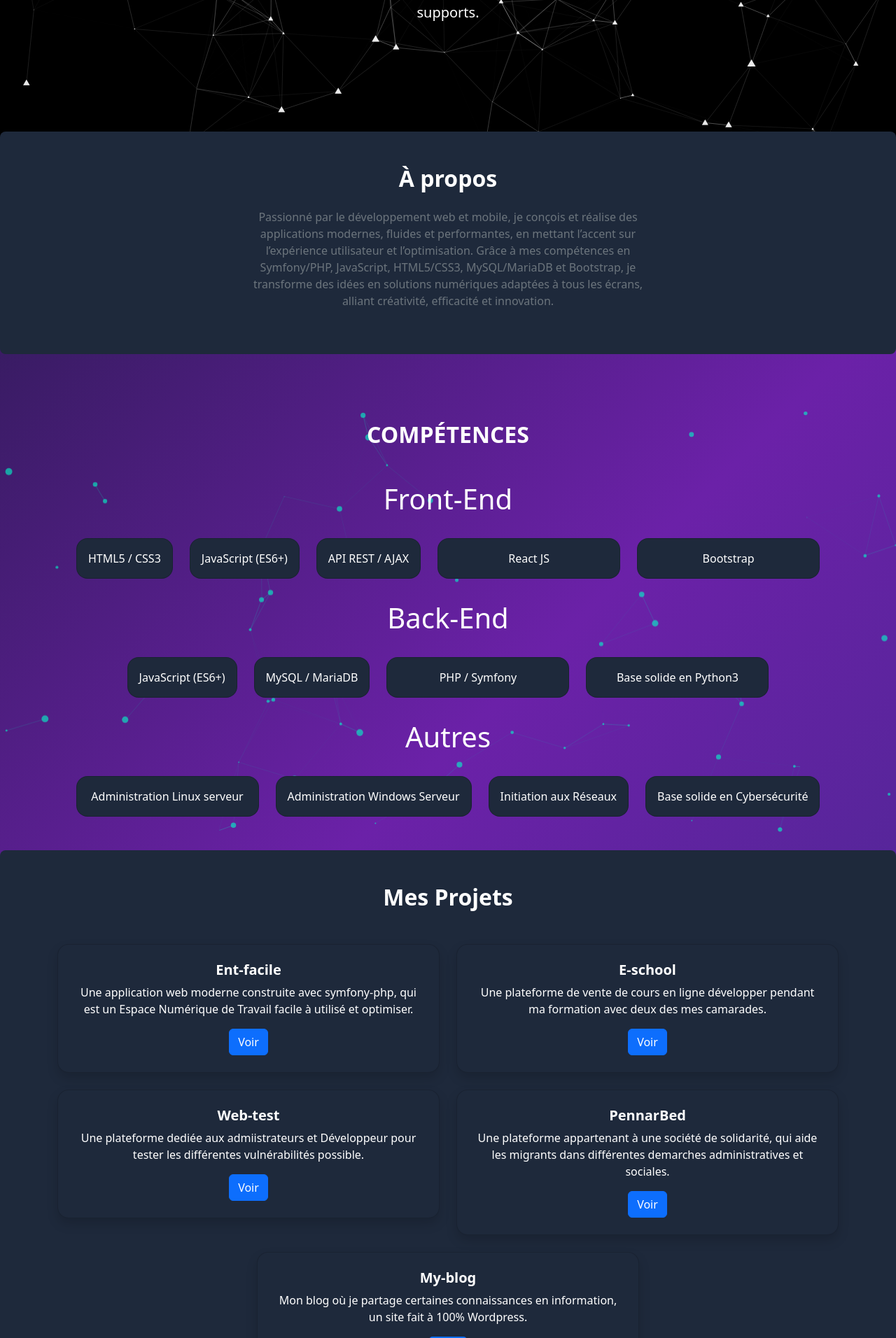
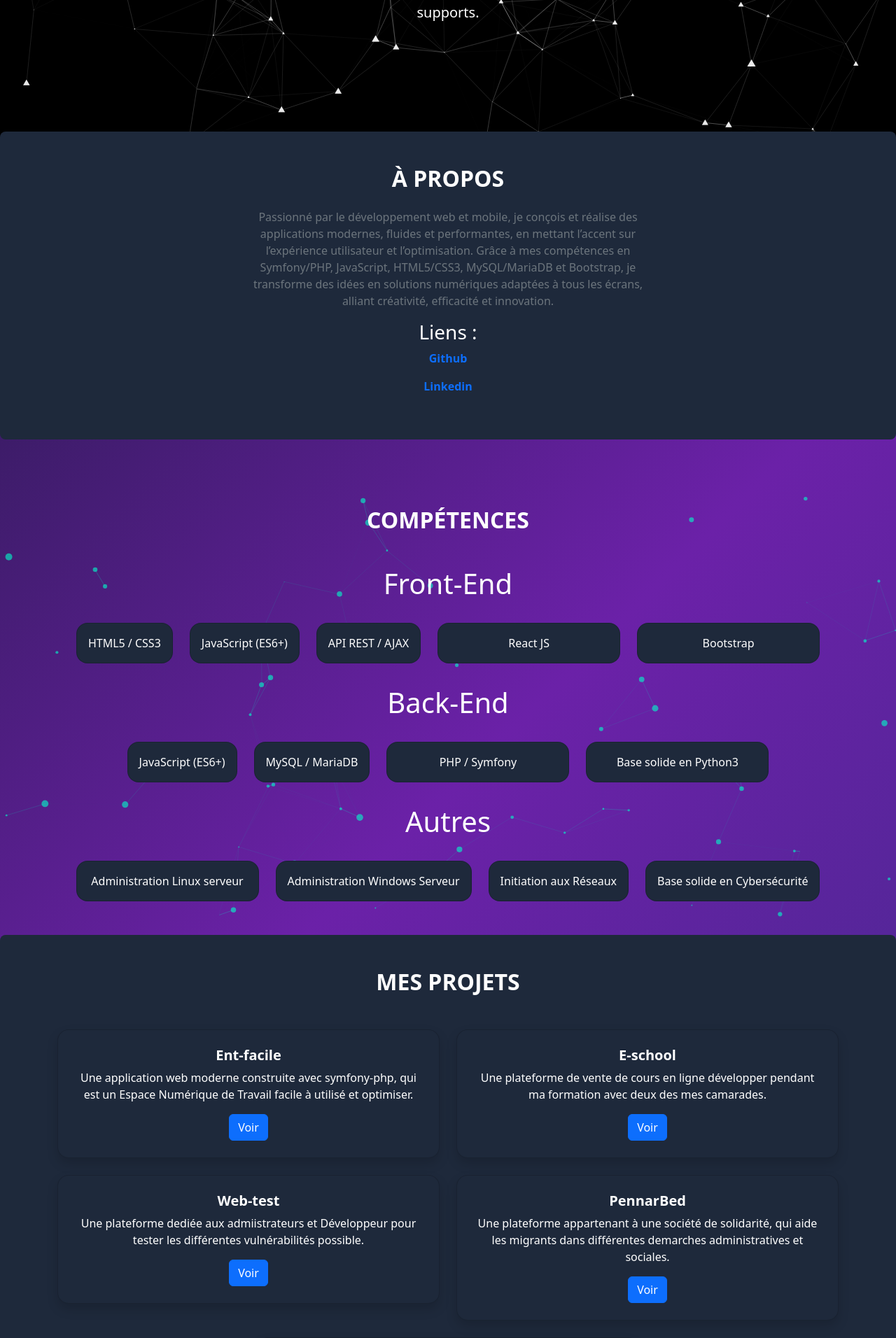
Before and after one commit to makombelajob/my-portfolio, a Symfony app: template app/templates/main/index.html.twig in a window 1280 px wide. Shown: the part 522-2434 px from the top of the page at 70% size. Run offline with Twig, Linux system fonts and the light colour scheme; the template is opened without the code that fills it, so the values that code supplies are empty; form fields are guessed from the names that the template uses; some libraries are stand-ins or nearby versions.

Commit message:
solve some bug

```diff
--- a/app/templates/main/index.html.twig
+++ b/app/templates/main/index.html.twig
@@ -28,10 +28,16 @@
 		<!-- À propos -->
 		<section id="about" class="py-5 px-3">
 			<div class="container text-center">
-				<h2 class="mb-4 fw-bold">À propos</h2>
+				<h2 class="mb-4 fw-bold text-uppercase">À propos</h2>
 				<p class="text-secondary mx-auto" style="max-width: 600px;">
 					Passionné par le développement web et mobile, je conçois et réalise des applications modernes, fluides et performantes, en mettant l’accent sur l’expérience utilisateur et l’optimisation. Grâce à mes compétences en Symfony/PHP, JavaScript, HTML5/CSS3, MySQL/MariaDB et Bootstrap, je transforme des idées en solutions numériques adaptées à tous les écrans, alliant créativité, efficacité et innovation.
-
+				</p>
+				<h3>Liens : </h3>
+				<p class="text-secondary mx-auto" style="max-width: 600px;">
+					<a class="text-decoration-none" href="https://github.com/makombelajob/"><strong>Github</strong></a>
+				</p>
+				<p class="text-secondary mx-auto" style="max-width: 600px;">
+					<a class="text-decoration-none" href="https://www.linkedin.com/in/job-makombela-622504128/"><strong>Linkedin</strong></a>
 				</p>
 			</div>
 		</section>
@@ -121,7 +127,7 @@
 		<!-- Projets -->
 		<section id="projects" class="py-5 px-3">
 			<div class="container text-center">
-				<h2 class="mb-5 fw-bold">Mes Projets</h2>
+				<h2 class="mb-5 fw-bold text-uppercase">Mes Projets</h2>
 				<div class="row g-4 justify-content-center">
 					<div class="col-md-6">
 						<div class="card p-4 shadow text-white">
@@ -182,7 +188,7 @@
 		<section id="contact" class="py-5 px-3 position-relative">
 			<div id="particles-contact" style="position: absolute; top: 0; left: 0; width: 100%; height: 100%; z-index: -1;"></div>
 			<div class="container">
-				<h2 class="mb-4 fw-bold">Contacte-moi</h2>
+				<h2 class="mb-4 fw-bold text-center text-uppercase">Contactez-moi</h2>
 				<div>
 				{{ form_start(form) }}
 					<div class="mt-3 fs-4">
```
